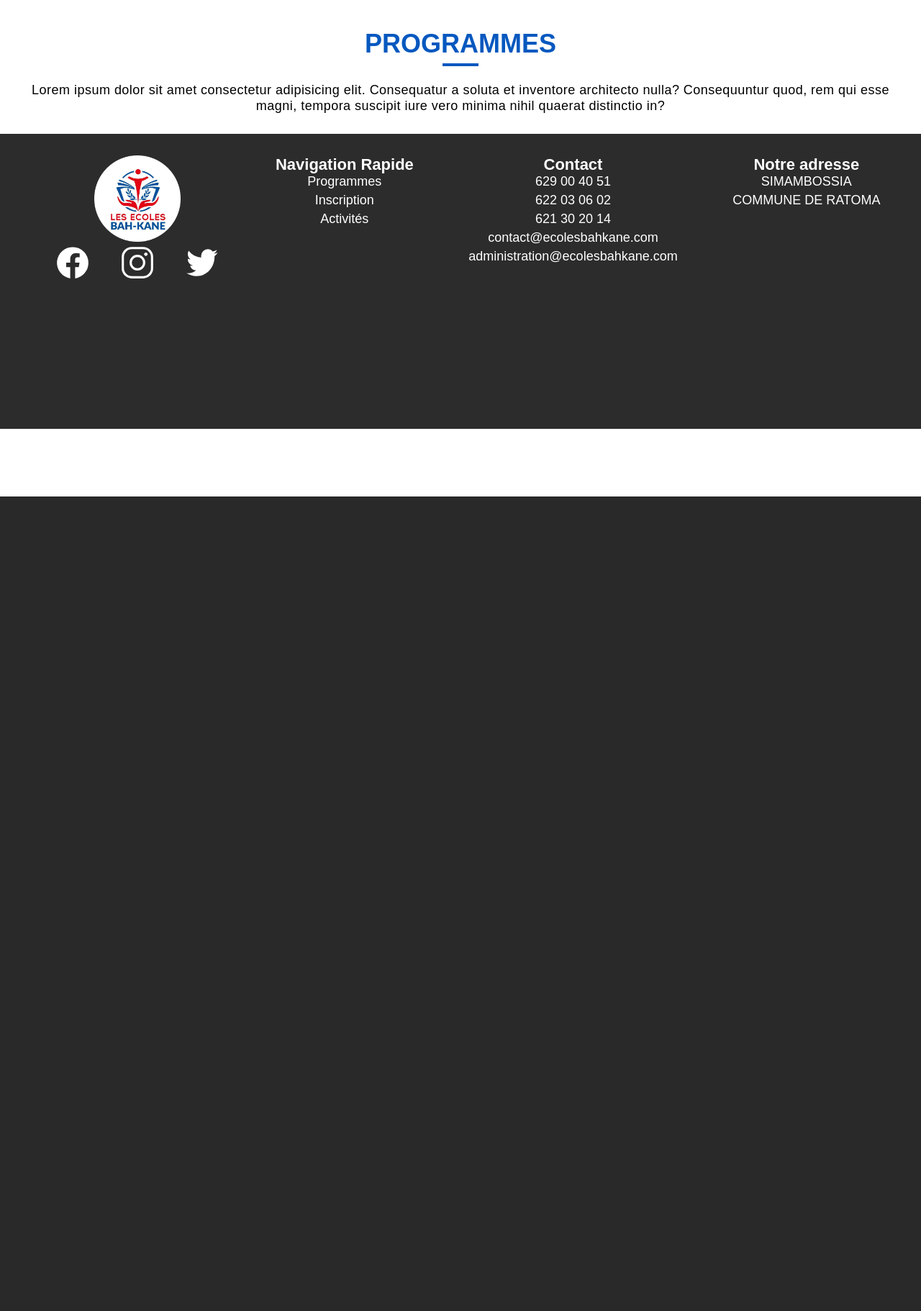
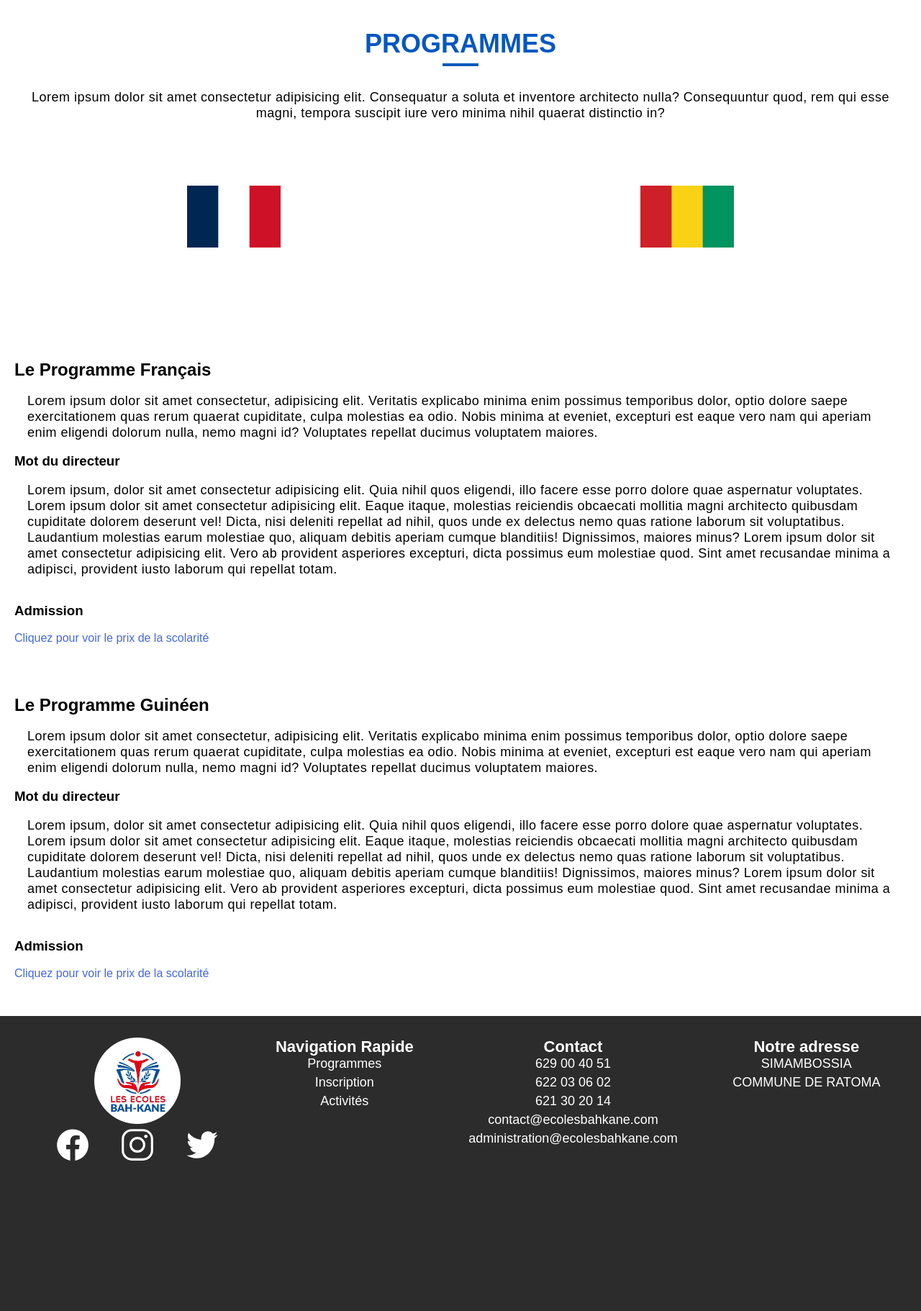
Before and after one commit to NormalGuy42/School-website, a PHP site: the page made by Lycée-primaire/program.html in a window 1280 px wide. Shown: the part 110-1932 px from the top of the page at 72% size. Before the commit the page ends 800 px from the top, so only its background shows below. Run offline with PHP 8.4, Linux system fonts and the light colour scheme.

Commit message:
New commit

```diff
--- a/Lycée-primaire/program.html
+++ b/Lycée-primaire/program.html
@@ -7,6 +7,43 @@
     <title>Nos Programmes</title>
     <link rel="stylesheet" href="style.css">
     <script src="script.js"defer></script>
+    <style>
+        .program_grid{
+            display: grid;
+            grid-template-columns: repeat(auto-fit,130px);
+            gap: 20px;
+            padding: 20px;
+            justify-content: space-around;
+            margin-bottom: 80px;
+        }
+        .program_grid a{
+            display: block;
+            width: fit-content;
+        }
+        .program_grid img{
+            height: 150px;
+            width: 130px;
+            object-fit: contain;
+        }
+        /*Program description*/
+        .program{
+            text-align: start !important;
+        }
+        .program{
+            margin-bottom: 30px;
+        }
+        .program a{
+            color: royalblue;
+            text-decoration: none;
+            margin-top: 18px;
+            display: block;
+        }
+        @media (max-width:330px) {
+            body{
+                overflow-x: hidden;
+            }
+        }
+    </style>
 </head>
 <body>
     <header>
@@ -46,6 +83,56 @@
             <div class="underline"></div>
             <p>Lorem ipsum dolor sit amet consectetur adipisicing elit. Consequatur a soluta et inventore architecto nulla? Consequuntur quod,
             rem qui esse magni, tempora suscipit iure vero minima nihil quaerat distinctio in?</p>
+        </div>
+        <div class="program_grid">
+            <a href="#france">
+                <img src="../assets/french flag.png" alt="">
+                <!-- <span class="cursor-text">Cliquez pour voir le programme français</span> -->
+            </a>
+            <a href="#guinea">
+                <img src="../assets/Flag-Guinea.webp" alt="">
+                <!-- <span class="cursor-text">Cliquez pour voir le programme français</span> -->
+            </a>
+        </div>
+        <div class="content program" id="france">
+            <h2>Le Programme Français</h2>
+            <p>
+                Lorem ipsum dolor sit amet consectetur, adipisicing elit. Veritatis explicabo minima enim possimus temporibus dolor, optio dolore saepe exercitationem quas rerum quaerat cupiditate, culpa molestias ea odio. Nobis minima at eveniet, excepturi est eaque vero nam qui aperiam enim
+                eligendi dolorum nulla, nemo magni id? Voluptates repellat ducimus voluptatem maiores.
+            </p>
+            <h3>Mot du directeur</h2>
+            <p>
+                Lorem ipsum, dolor sit amet consectetur adipisicing elit. Quia nihil quos eligendi, illo
+                facere esse porro dolore quae aspernatur voluptates.
+                Lorem ipsum dolor sit amet consectetur adipisicing elit. Eaque itaque, molestias reiciendis obcaecati mollitia magni architecto quibusdam cupiditate dolorem deserunt vel! Dicta, nisi deleniti repellat ad nihil, quos unde ex delectus nemo quas ratione laborum sit voluptatibus. Laudantium molestias earum molestiae quo,
+                aliquam debitis aperiam cumque blanditiis! Dignissimos, maiores minus?
+                Lorem ipsum dolor sit amet consectetur adipisicing elit. Vero ab provident asperiores excepturi, dicta possimus eum molestiae quod. Sint amet recusandae minima a adipisci, provident iusto laborum qui repellat totam.
+            </p>
+            <img src="" alt="">
+            <h3>Admission</h3>
+            <a href="admission.html">
+                Cliquez pour voir le prix de la scolarité
+            </a>
+        </div>
+        <div class="content program" id="guinea">
+            <h2>Le Programme Guinéen</h2>
+            <p>
+                Lorem ipsum dolor sit amet consectetur, adipisicing elit. Veritatis explicabo minima enim possimus temporibus dolor, optio dolore saepe exercitationem quas rerum quaerat cupiditate, culpa molestias ea odio. Nobis minima at eveniet, excepturi est eaque vero nam qui aperiam enim
+                eligendi dolorum nulla, nemo magni id? Voluptates repellat ducimus voluptatem maiores.
+            </p>
+            <h3>Mot du directeur</h2>
+            <p>
+                Lorem ipsum, dolor sit amet consectetur adipisicing elit. Quia nihil quos eligendi, illo
+                facere esse porro dolore quae aspernatur voluptates.
+                Lorem ipsum dolor sit amet consectetur adipisicing elit. Eaque itaque, molestias reiciendis obcaecati mollitia magni architecto quibusdam cupiditate dolorem deserunt vel! Dicta, nisi deleniti repellat ad nihil, quos unde ex delectus nemo quas ratione laborum sit voluptatibus. Laudantium molestias earum molestiae quo,
+                aliquam debitis aperiam cumque blanditiis! Dignissimos, maiores minus?
+                Lorem ipsum dolor sit amet consectetur adipisicing elit. Vero ab provident asperiores excepturi, dicta possimus eum molestiae quod. Sint amet recusandae minima a adipisci, provident iusto laborum qui repellat totam.
+            </p>
+            <img src="" alt="">
+            <h3>Admission</h3>
+            <a href="admission.html">
+                Cliquez pour voir le prix de la scolarité
+            </a>
         </div>
     </section>
     <!--Footer start-->
--- a/Lycée-primaire/style.css
+++ b/Lycée-primaire/style.css
@@ -91,7 +91,7 @@ header nav{
     line-height: 22px;
     letter-spacing: 0.03rem;
     font-size: 18px;
-    padding: 8px;
+    padding: 18px;
 }
 /*Content end*/
 /*Contact start*/
```
Also changed, not shown: Lycée-primaire/about.html (+10 -1 lines), Lycée-primaire/admission.html (+41 -13 lines), iuheg/index.html (+7 -2 lines).
